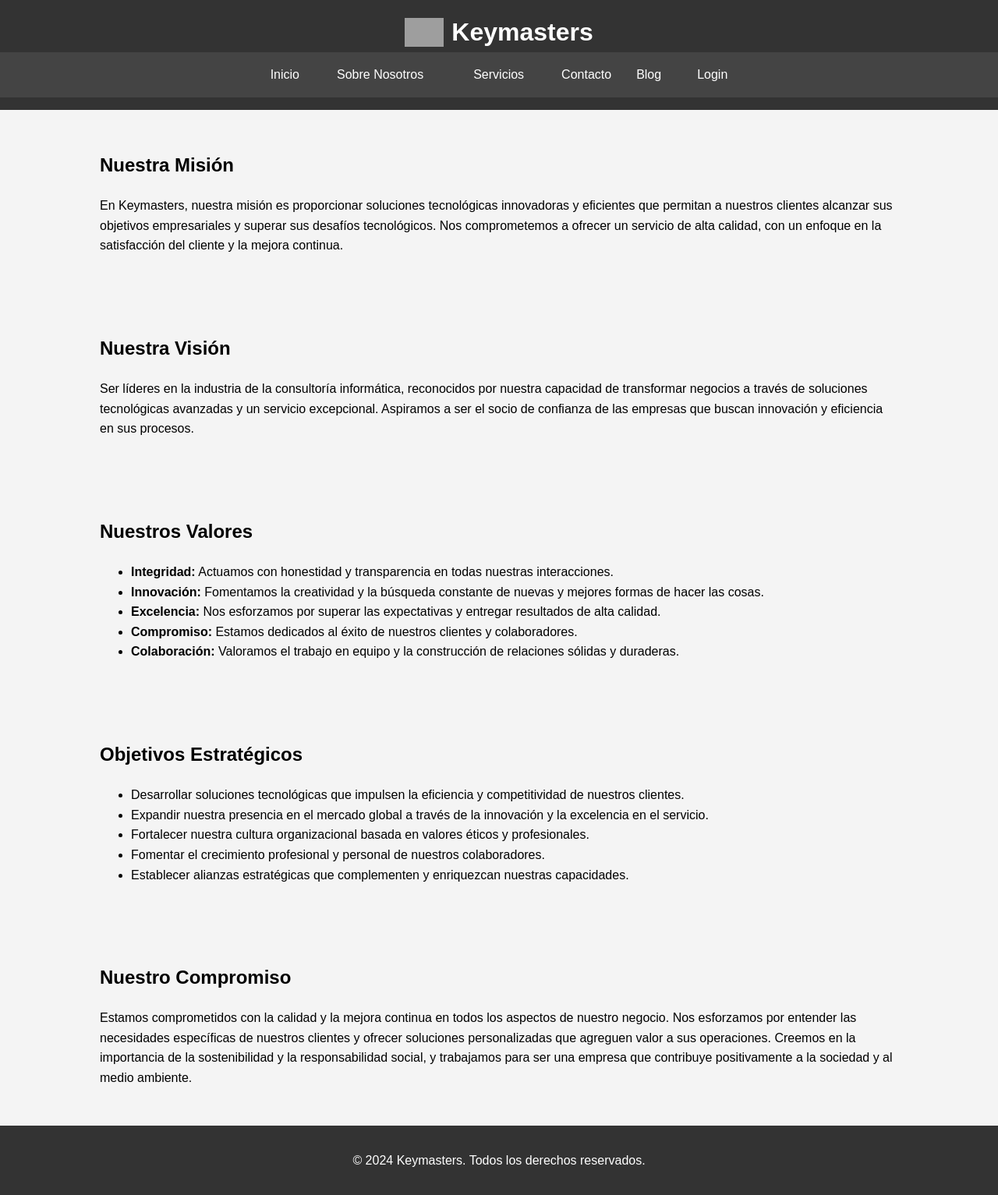
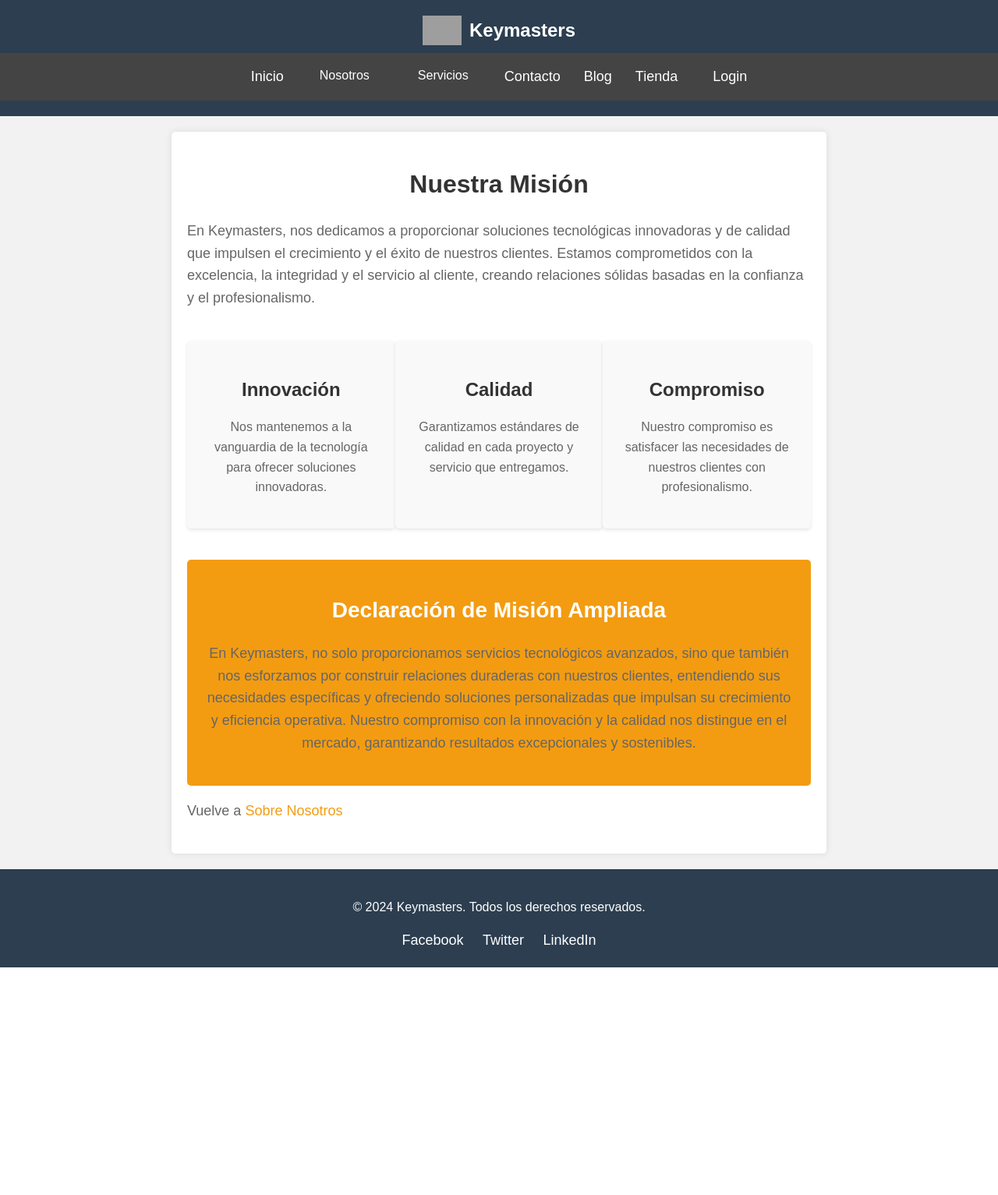
Before and after one commit to JeremyMachadoHerrera/Proyecto-Angel-y-Jeremy, a PHP site: page /mission.php in a window 1280 px wide. Shown: the whole page at 78% size. After the commit the page ends 1241 px from the top, so only its background shows below. Run offline with PHP 8.4, Linux system fonts and the light colour scheme; grey boxes are pictures that could not be loaded.

Commit message:
mision.php

```diff
--- a/mission.php
+++ b/mission.php
@@ -3,8 +3,169 @@
 <head>
     <meta charset="UTF-8">
     <meta name="viewport" content="width=device-width, initial-scale=1.0">
-    <title>Misión - Keymasters</title>
+    <title>Nuestra Misión - Keymasters</title>
     <link rel="stylesheet" href="styles.css">
+    <style>
+        /* Estilos generales */
+        body {
+            font-family: Arial, sans-serif;
+            line-height: 1.6;
+            background-color: #f2f2f2;
+            color: #333;
+            margin: 0;
+            padding: 0;
+            display: flex;
+            flex-direction: column;
+            min-height: 100vh; /* Asegura que el contenido ocupe al menos el 100% de la altura visible */
+        }
+
+        /* Header y contenido principal */
+        header {
+            background-color: #2c3e50;
+            color: #fff;
+            padding: 20px 0;
+            text-align: center;
+        }
+
+        .logo img {
+            max-width: 100px;
+            vertical-align: middle;
+        }
+
+        .logo h1 {
+            font-size: 24px;
+            font-weight: bold;
+            display: inline-block;
+            margin: 0;
+            vertical-align: middle;
+        }
+
+        nav {
+            text-align: center;
+            margin-top: 10px;
+        }
+
+        nav a {
+            color: #fff;
+            text-decoration: none;
+            font-size: 18px;
+            margin: 0 15px;
+            transition: color 0.3s;
+        }
+
+        nav a:hover {
+            color: #f39c12;
+        }
+
+        .container {
+            flex: 1; /* Esto hace que el contenido ocupe todo el espacio disponible */
+            max-width: 800px;
+            margin: 20px auto;
+            padding: 20px;
+            background-color: #fff;
+            border-radius: 5px;
+            box-shadow: 0 0 10px rgba(0,0,0,0.1);
+        }
+
+        .container h1 {
+            font-size: 32px;
+            margin-bottom: 20px;
+            text-align: center;
+            color: #333;
+        }
+
+        .container p {
+            font-size: 18px;
+            line-height: 1.6;
+            color: #666;
+            margin-bottom: 20px;
+        }
+
+        .container a {
+            color: #f39c12;
+            text-decoration: none;
+        }
+
+        .container a:hover {
+            text-decoration: underline;
+        }
+
+        .features {
+            display: flex;
+            justify-content: space-between;
+            margin-top: 40px;
+        }
+
+        .feature {
+            flex: 1;
+            text-align: center;
+            padding: 20px;
+            border-radius: 5px;
+            background-color: #f9f9f9;
+            box-shadow: 0 2px 4px rgba(0,0,0,0.1);
+            transition: transform 0.3s ease;
+        }
+
+        .feature:hover {
+            transform: translateY(-5px);
+        }
+
+        .feature h3 {
+            font-size: 24px;
+            margin-bottom: 10px;
+            color: #333;
+        }
+
+        .feature p {
+            font-size: 16px;
+            color: #666;
+            line-height: 1.6;
+        }
+
+        .mission-statement {
+            background-color: #f39c12;
+            color: #fff;
+            padding: 20px;
+            border-radius: 5px;
+            margin-top: 40px;
+        }
+
+        .mission-statement h2 {
+            font-size: 28px;
+            margin-bottom: 10px;
+            text-align: center;
+        }
+
+        .mission-statement p {
+            font-size: 18px;
+            line-height: 1.6;
+            text-align: center;
+        }
+
+        footer {
+            background-color: #2c3e50;
+            color: #fff;
+            text-align: center;
+            padding: 20px 0;
+            width: 100%;
+        }
+
+        .social-media {
+            margin-top: 10px;
+        }
+
+        .social-media a {
+            color: #fff;
+            text-decoration: none;
+            margin: 0 10px;
+            font-size: 18px;
+            transition: color 0.3s;
+        }
+
+        .social-media a:hover {
+            color: #f39c12;
+        }
+    </style>
 </head>
 <body>
     <header>
@@ -13,69 +174,65 @@
             <h1>Keymasters</h1>
         </div>
         <nav>
-        <a href="index.php">Inicio</a>
+            <a href="index.php">Inicio</a>
             <div class="dropdown">
-                <a href="about.php" class="dropbtn">Sobre Nosotros</a>
+                <a href="nosotros.php" class="dropbtn">Nosotros</a>
                 <div class="dropdown-content">
                     <a href="history.php">Nuestra Historia</a>
-                    <a href="mission.php">Nuestra Misión</a>
-                    <a href="team.php">Nuestro Equipo</a>
+                    <a href="mision.php">Nuestra Misión</a>
+                    <a href="equipo.php">Nuestro Equipo</a>
                 </div>
             </div>
             <div class="dropdown">
-                <a href="services.php" class="dropbtn">Servicios</a>
+                <a href="#" class="dropbtn">Servicios</a>
                 <div class="dropdown-content">
-                    <a href="testimoniosdeclientes.php">Testimonios de Clientes</a> <!-- Enlace agregado -->
-                    <a href="consulting.php">Consultoría</a>
-                    <a href="development.php">Desarrollo</a>
+                    <a href="testimoniosdeclientes.php">Testimonios de Clientes</a>
+                    <a href="consultoria.php">Consultoría</a>
+                    <a href="desarrollo.php">Desarrollo</a>
                     <a href="support.php">Soporte</a>
                 </div>
             </div>
-            <a href="contact.php">Contacto</a>
+            <a href="contacto.php">Contacto</a>
             <a href="blog.php">Blog</a>
-            <a href="login.php" class="login-link">Login</a> <!-- Enlace directo a la página de inicio de sesión -->
+            <a href="Tienda.php">Tienda</a>
+            <a href="login.php" class="login-link">Login</a>
         </nav>
     </header>
+
     <div class="container">
-        <section class="mission-section">
-            <h2>Nuestra Misión</h2>
-            <p>En Keymasters, nuestra misión es proporcionar soluciones tecnológicas innovadoras y eficientes que permitan a nuestros clientes alcanzar sus objetivos empresariales y superar sus desafíos tecnológicos. Nos comprometemos a ofrecer un servicio de alta calidad, con un enfoque en la satisfacción del cliente y la mejora continua.</p>
-        </section>
+        <h1>Nuestra Misión</h1>
+        <p>En Keymasters, nos dedicamos a proporcionar soluciones tecnológicas innovadoras y de calidad que impulsen el crecimiento y el éxito de nuestros clientes. Estamos comprometidos con la excelencia, la integridad y el servicio al cliente, creando relaciones sólidas basadas en la confianza y el profesionalismo.</p>
 
-        <section class="vision-section">
-            <h2>Nuestra Visión</h2>
-            <p>Ser líderes en la industria de la consultoría informática, reconocidos por nuestra capacidad de transformar negocios a través de soluciones tecnológicas avanzadas y un servicio excepcional. Aspiramos a ser el socio de confianza de las empresas que buscan innovación y eficiencia en sus procesos.</p>
-        </section>
+        <div class="features">
+            <div class="feature">
+                <h3>Innovación</h3>
+                <p>Nos mantenemos a la vanguardia de la tecnología para ofrecer soluciones innovadoras.</p>
+            </div>
+            <div class="feature">
+                <h3>Calidad</h3>
+                <p>Garantizamos estándares de calidad en cada proyecto y servicio que entregamos.</p>
+            </div>
+            <div class="feature">
+                <h3>Compromiso</h3>
+                <p>Nuestro compromiso es satisfacer las necesidades de nuestros clientes con profesionalismo.</p>
+            </div>
+        </div>
 
-        <section class="values-section">
-            <h2>Nuestros Valores</h2>
-            <ul>
-                <li><strong>Integridad:</strong> Actuamos con honestidad y transparencia en todas nuestras interacciones.</li>
-                <li><strong>Innovación:</strong> Fomentamos la creatividad y la búsqueda constante de nuevas y mejores formas de hacer las cosas.</li>
-                <li><strong>Excelencia:</strong> Nos esforzamos por superar las expectativas y entregar resultados de alta calidad.</li>
-                <li><strong>Compromiso:</strong> Estamos dedicados al éxito de nuestros clientes y colaboradores.</li>
-                <li><strong>Colaboración:</strong> Valoramos el trabajo en equipo y la construcción de relaciones sólidas y duraderas.</li>
-            </ul>
-        </section>
+        <div class="mission-statement">
+            <h2>Declaración de Misión Ampliada</h2>
+            <p>En Keymasters, no solo proporcionamos servicios tecnológicos avanzados, sino que también nos esforzamos por construir relaciones duraderas con nuestros clientes, entendiendo sus necesidades específicas y ofreciendo soluciones personalizadas que impulsan su crecimiento y eficiencia operativa. Nuestro compromiso con la innovación y la calidad nos distingue en el mercado, garantizando resultados excepcionales y sostenibles.</p>
+        </div>
 
-        <section class="objectives-section">
-            <h2>Objetivos Estratégicos</h2>
-            <ul>
-                <li>Desarrollar soluciones tecnológicas que impulsen la eficiencia y competitividad de nuestros clientes.</li>
-                <li>Expandir nuestra presencia en el mercado global a través de la innovación y la excelencia en el servicio.</li>
-                <li>Fortalecer nuestra cultura organizacional basada en valores éticos y profesionales.</li>
-                <li>Fomentar el crecimiento profesional y personal de nuestros colaboradores.</li>
-                <li>Establecer alianzas estratégicas que complementen y enriquezcan nuestras capacidades.</li>
-            </ul>
-        </section>
+        <p>Vuelve a <a href="nosotros.php">Sobre Nosotros</a></p>
+    </div>
 
-        <section class="commitment-section">
-            <h2>Nuestro Compromiso</h2>
-            <p>Estamos comprometidos con la calidad y la mejora continua en todos los aspectos de nuestro negocio. Nos esforzamos por entender las necesidades específicas de nuestros clientes y ofrecer soluciones personalizadas que agreguen valor a sus operaciones. Creemos en la importancia de la sostenibilidad y la responsabilidad social, y trabajamos para ser una empresa que contribuye positivamente a la sociedad y al medio ambiente.</p>
-        </section>
-    </div>
     <footer>
-        <p>&copy; 2024 Keymasters. Todos los derechos reservados.</p>
+        <p>&copy; <?php echo date('Y'); ?> Keymasters. Todos los derechos reservados.</p>
+        <div class="social-media">
+            <a href="#">Facebook</a>
+            <a href="#">Twitter</a>
+            <a href="#">LinkedIn</a>
+        </div>
     </footer>
 </body>
 </html>
```
